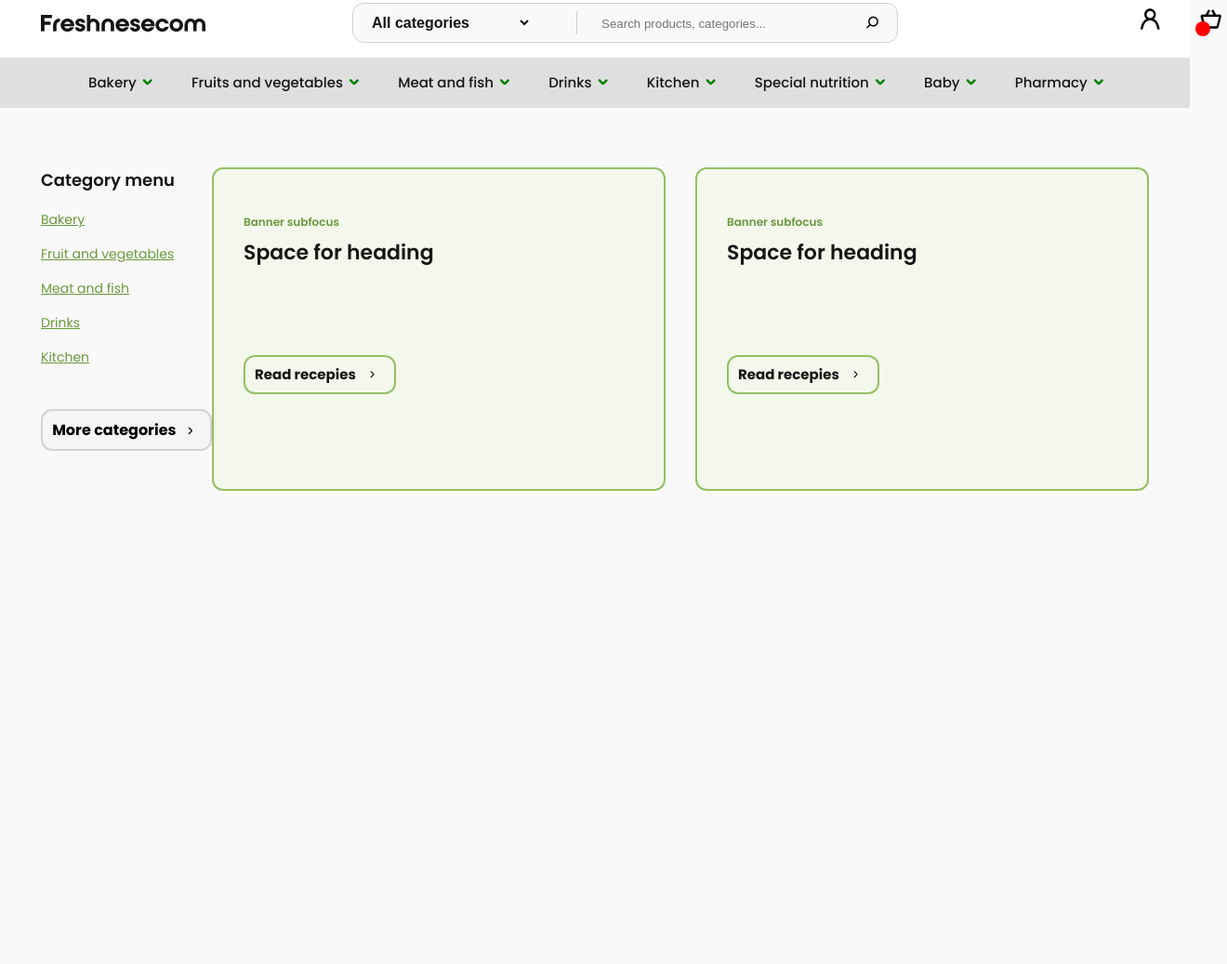
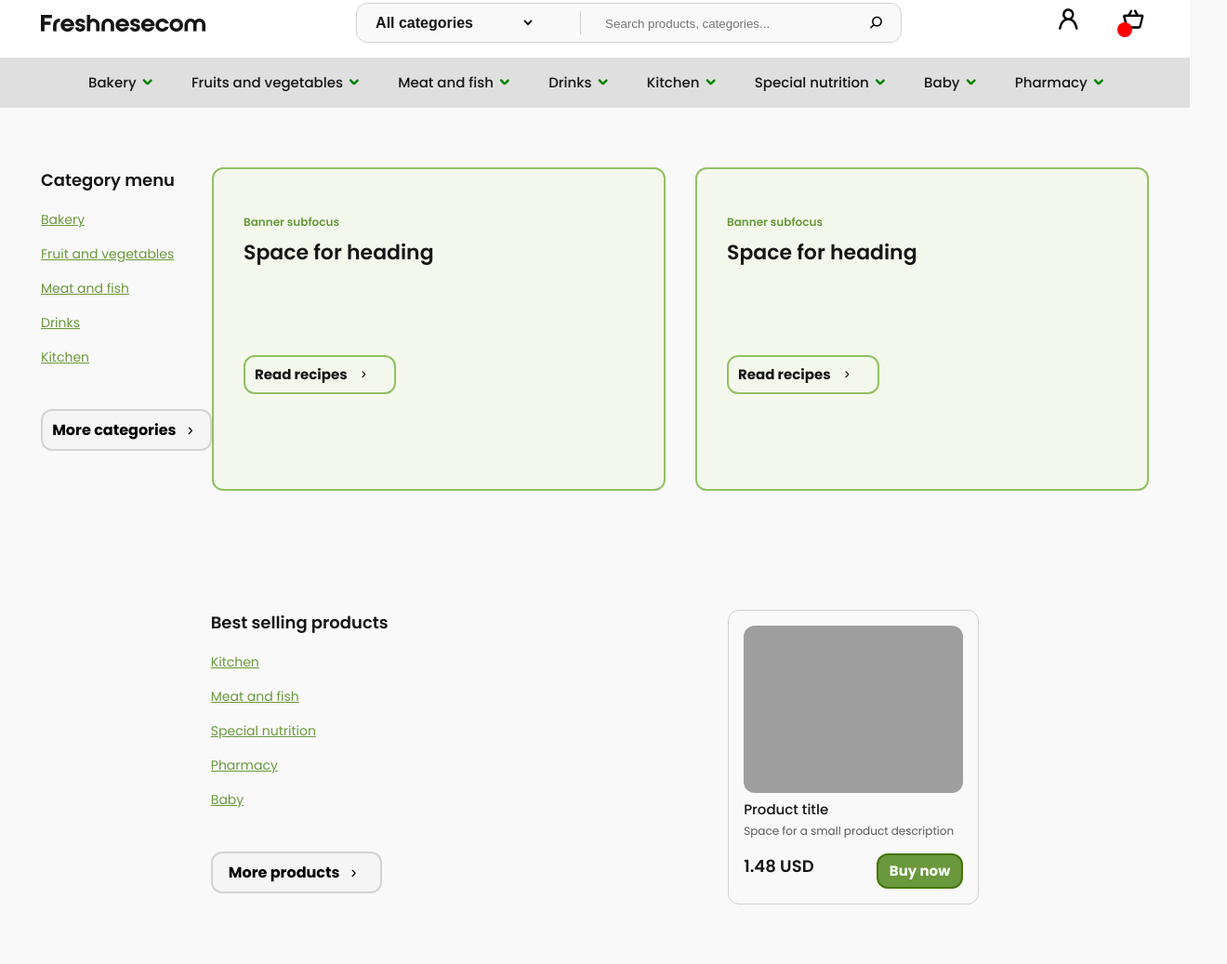
Before and after one commit to rodoet9/eCommerce, a plain HTML site: page index.html in a window 1280 px wide. Shown: the part 99-1136 px from the top of the page at 93% size, 1320 px wide, since content can reach past the window. Before the commit the page ends 800 px from the top, so only its background shows below. Drawn offline with Linux system fonts and the light colour scheme; grey boxes are pictures that could not be loaded.

Commit message:
added best selling products section

```diff
--- a/index.html
+++ b/index.html
@@ -7,6 +7,7 @@
     <link rel="stylesheet" href="fonts/css/fontello.css">
 </head>
 <body>
+<div class="container">
     <div class="header">
         <div class="top">
             <div class="top-left">
@@ -48,8 +49,10 @@
                 </div>
                 <i class="icon-search"></i>
             </div>
+            <div class="icons">
                 <i class="icon-user"></i>
                 <i class="icon-basket"></i>
+            </div>
         </div>
     </div>
 
@@ -105,24 +108,53 @@
                 <i class="icon-arrow-right"></i>
             </div>
         </div>
-    <div class="recepies">
-        <div class="recepies-left">
+        <div class="recipes">
+            <div class="recipes-left">
                 <div class="banner">Banner subfocus</div>
                 <div class="heading">Space for heading</div>
-            <div class="button-recepies">
-                <a href="#" class="button">Read recepies</a>
+                <div class="button-recipes">
+                    <a href="#" class="button">Read recipes</a>
                     <i class="icon-arrow-right"></i>
                 </div>
             </div>
-        <div class="recepies-right">
+            <div class="recipes-right">
                 <div class="banner">Banner subfocus</div>
                 <div class="heading">Space for heading</div>
-            <div class="button-recepies">
-                <a href="#" class="button">Read recepies</a>
+                <div class="button-recipes">
+                    <a href="#" class="button">Read recipes</a>
                     <i class="icon-arrow-right"></i>
                 </div>
             </div>
         </div>
     </div>
+
+    <div class="best-selling-products">
+        <div class="selling-products">
+            <div class="title">Best selling products</div>
+            <ul>
+                <li><a href="#">Kitchen</a></li>
+                <li><a href="#">Meat and fish</a></li>
+                <li><a href="#">Special nutrition</a></li>
+                <li><a href="#">Pharmacy</a></li>
+                <li><a href="#">Baby</a></li>
+            </ul>
+            <div class="button-products">
+                <a href="#" class="button">More products</a>
+                <i class="icon-arrow-right"></i>
+            </div>
+        </div>
+        <div class="product-cards">
+            <div class="photo"><img src="https://miro.medium.com/max/1200/1*mk1-6aYaf_Bes1E3Imhc0A.jpeg"
+                                    alt="Product photo"></div>
+            <div class="product-name">Product title</div>
+            <div class="description">Space for a small product description</div>
+            <div class="price">
+                <div class="value">1.48 USD</div>
+                <a href="#" class="button-cards">Buy now</a>
+            </div>
+        </div>
+    </div>
+</div>
+
 </body>
 </html>
--- a/styles/general/header.scss
+++ b/styles/general/header.scss
@@ -39,7 +39,7 @@
 
   &-content {
     display: flex;
-
+    justify-content: space-between;
     .logo {
       display: flex;
       align-items: center;
@@ -55,8 +55,6 @@
       background: #F9F9F9;
       border: 1px solid #D1D1D1;
       border-radius: 12px;
-      margin-left: 158px;
-      margin-right: 254px;
 
       .categories {
         select {
--- a/styles/partials/variables.scss
+++ b/styles/partials/variables.scss
@@ -1,10 +1,14 @@
 $color-green-1: #6A983C;
 $color-green-2: #F4F8EC;
 $color-green-3: #92C064;
+$color-green-4: #46760A;
 
 $color-black-1: #151515;
 
+
 $color-grey-1: #F9F9F9;
 $color-grey-2: #F5F5F5;
+$color-grey-3: #D1D1D1;
+$color-grey-4: #575757;
 
 $color-white-1: #ffffff;
--- /dev/null
+++ b/styles/sections/bestSellingProducts.scss
@@ -0,0 +1,127 @@
+@import '../partials/mixins';
+@import '../partials/variables';
+
+.best-selling-products {
+  padding: 64px 44px;
+  display: flex;
+  justify-content: space-around;
+
+  .selling-products {
+    a {
+      @include anchor-reset;
+    }
+
+    .title {
+      font-style: normal;
+      font-weight: 600;
+      font-size: 18px;
+      line-height: 27px;
+      margin-bottom: 16px;
+      color: $color-black-1;
+    }
+
+    ul {
+      @include reset-list;
+
+      li {
+        margin-bottom: 12px;
+
+        &:last-child {
+          margin-bottom: 44px;
+        }
+
+        a {
+          font-style: normal;
+          font-weight: 400;
+          font-size: 14px;
+          line-height: 19px;
+          text-decoration-line: underline;
+          color: $color-green-1;
+        }
+      }
+    }
+  }
+
+  .button-products {
+    display: flex;
+    justify-content: center;
+    width: 160px;
+    border-radius: 12px;
+    padding: 8px 10px;
+    background: $color-grey-2;
+    border: 2px solid lightgrey;
+    font-weight: 700;
+
+    .button {
+      margin-right: 4px;
+
+      &:hover {
+        text-decoration: underline;
+      }
+    }
+
+    .icon-arrow-right {
+      display: flex;
+      align-items: center;
+    }
+  }
+
+  .product-cards {
+    padding: 16px;
+    border: 1px solid $color-grey-3;
+    border-radius: 12px;
+
+    .photo {
+      img {
+        width: 236px;
+        height: 180px;
+        border-radius: 12px;
+      }
+    }
+
+    .product-name {
+      font-weight: 500;
+      font-size: 15px;
+      line-height: 22px;
+      margin-bottom: 4px;
+      color: $color-black-1;
+    }
+
+    .description {
+      font-weight: 400;
+      font-size: 12px;
+      line-height: 16px;
+      color: $color-grey-4;
+      margin-bottom: 16px;
+    }
+
+    .price {
+      display: flex;
+      justify-content: space-between;
+
+      .value {
+        font-weight: 600;
+        font-size: 18px;
+        line-height: 27px;
+        color: $color-black-1;
+      }
+
+      a {
+        @include anchor-reset;
+        &:hover {
+          text-decoration: underline;
+        }
+      }
+      .button-cards {
+        padding: 6px 12px;
+        border-radius: 12px;
+        border: 2px solid $color-green-4;
+        font-weight: 700;
+        font-size: 15px;
+        line-height: 22px;
+        background: $color-green-1;
+        color: $color-white-1;
+      }
+    }
+  }
+}
--- a/styles/sections/categorymenu.scss
+++ b/styles/sections/categorymenu.scss
@@ -4,7 +4,7 @@
 .category-menu {
   padding: 64px 44px;
   display: flex;
-  justify-content: space-between;
+  justify-content: space-around;
 
   .category {
 
@@ -54,6 +54,7 @@
 
       .button {
         margin-right: 4px;
+
         &:hover {
           text-decoration: underline;
         }
@@ -68,8 +69,7 @@
     }
   }
 
-  //recepies
-  .recepies {
+  .recipes {
     display: flex;
 
     &-left, &-right {
@@ -98,7 +98,7 @@
         margin-bottom: 94px;
       }
 
-      .button-recepies {
+      .button-recipes {
         font-weight: 700;
         font-size: 15px;
         line-height: 22px;
@@ -117,7 +117,5 @@
         }
       }
     }
-
   }
-
 }
--- a/styles/styles.scss
+++ b/styles/styles.scss
@@ -1,10 +1,10 @@
 //fonts
 @import url('https://fonts.googleapis.com/css2?family=Poppins:wght@300;400;500;600;700&display=swap');
-
 
 @import "general/header.css";
 @import "general/menu.css";
 @import "sections/categorymenu.css";
+@import "sections/bestSellingProducts.css";
 
 body {
   margin: 0;
```
Also changed, not shown: styles/general/header.css, styles/general/header.min.css, styles/sections/bestSellingProducts.css (added), styles/sections/bestSellingProducts.min.css (added), styles/sections/categorymenu.css, styles/sections/categorymenu.min.css, styles/styles.css, styles/styles.min.css, 5 other files. Lines whose indentation alone changed are shown as unchanged.
